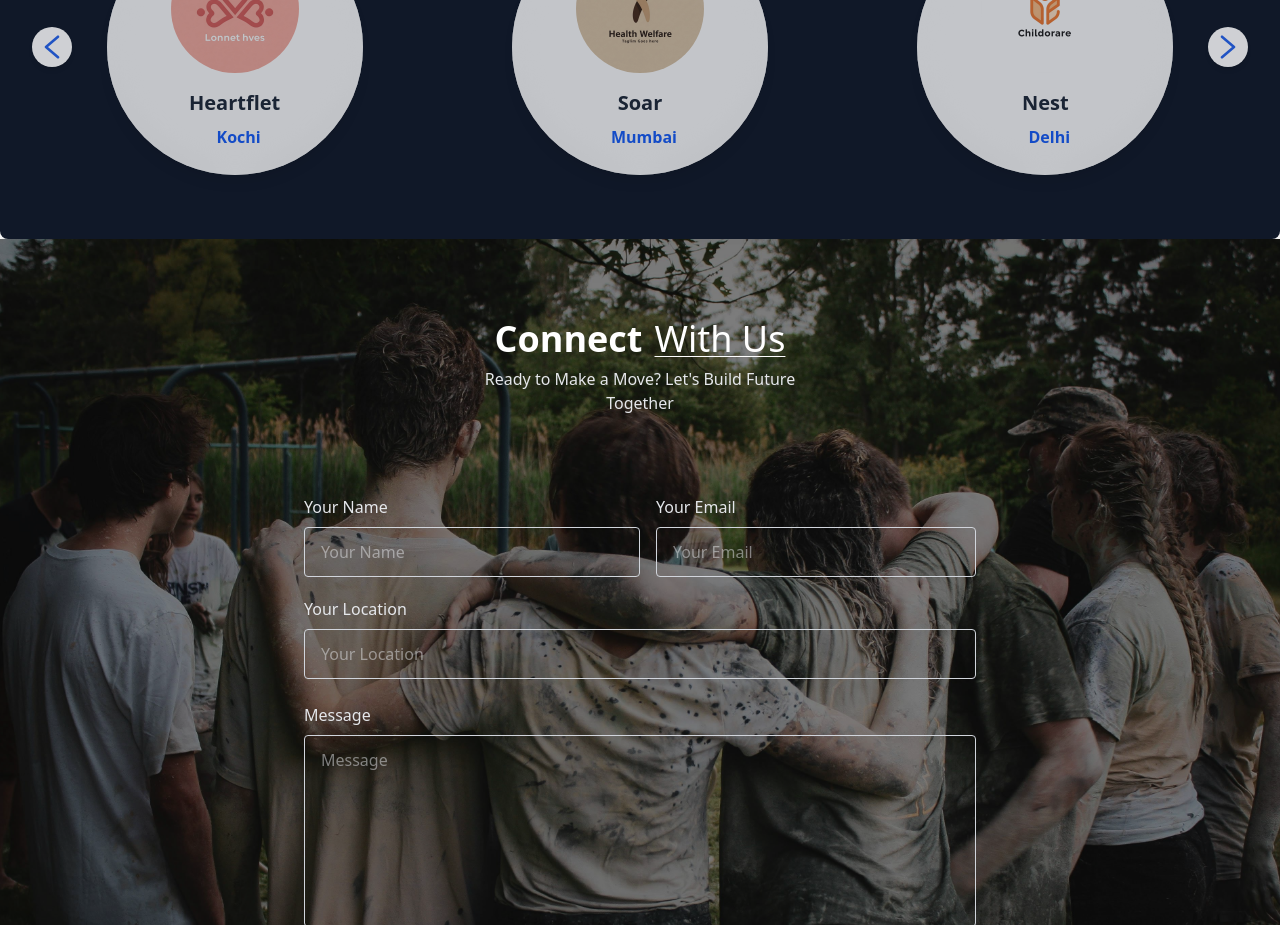
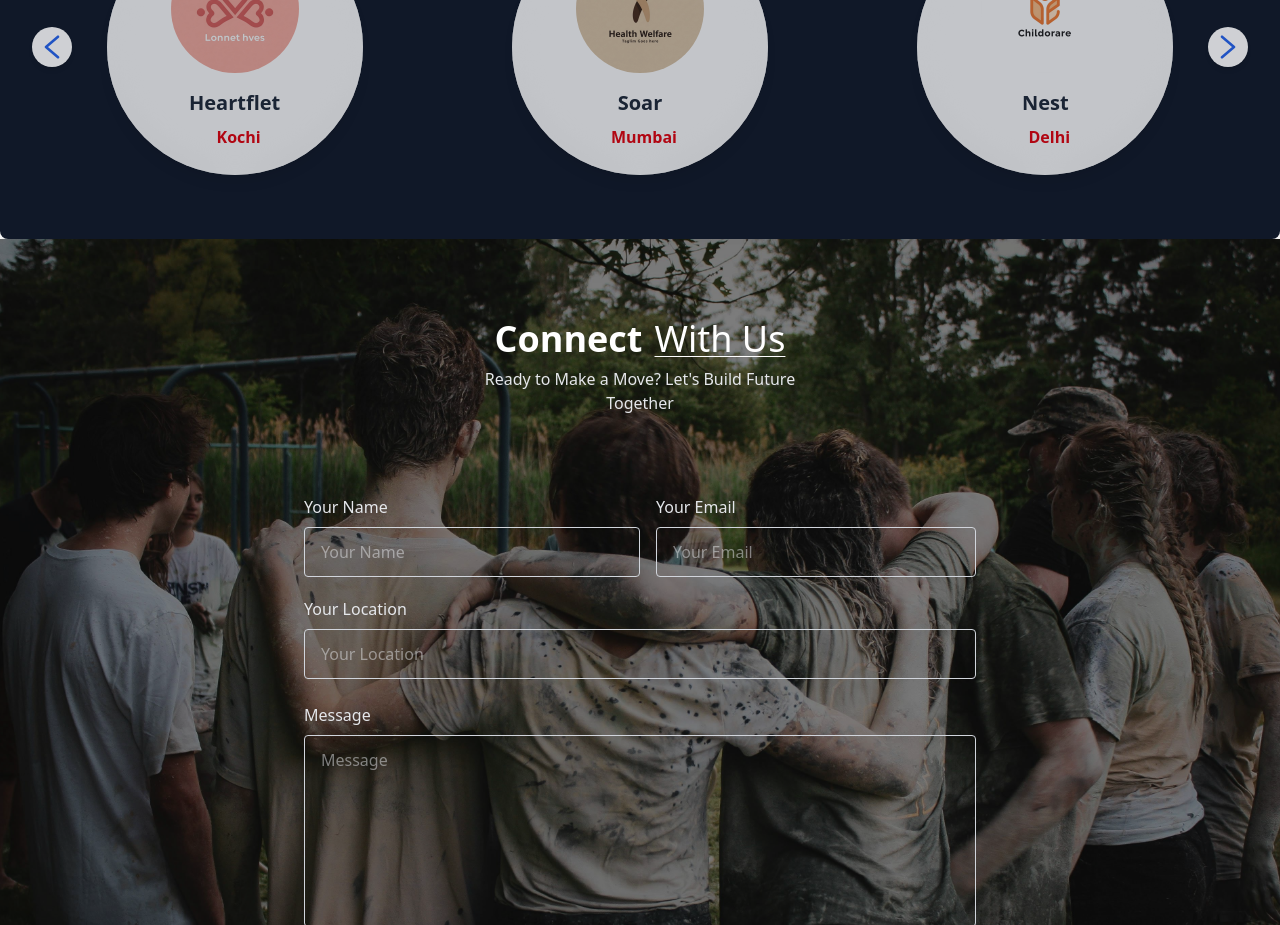
Before and after one commit to Alvifatalerror/Food-Distribution, a React (Vite) app: page / in a window 1280 px wide. Shown: the part 2460-3385 px from the top of the page. Built offline with nearby package versions, Linux system fonts and the light colour scheme.

Commit message:
Projects page updated

```diff
--- a/src/components/Navbar.jsx
+++ b/src/components/Navbar.jsx
@@ -10,7 +10,7 @@ const Navbar = () => {
 
 useEffect(()=>{
   if(showMobileMenu){
-    document.body.style.overflow = 'hidden'
+    document.body.style.overflow = 'hidden';
   }else{
     document.body.style.overflow = 'auto';
   }
--- a/src/components/Projects.jsx
+++ b/src/components/Projects.jsx
@@ -102,9 +102,9 @@ const Projects = () => {
                 index === projectsData.length - 1 ? "opacity-100" : "opacity-75"
               }`}
             >
-              <div className="relative group w-64 h-64 mx-auto">
+              <div className="relative group w-64 h-64 mx-auto floating-card">
                 {/* Base Layer (Shadow Layer) */}
-                <div className="absolute inset-0 bg-white rounded-full shadow-lg shadow-[0_4px_14px_rgba(99,102,241,0.5)] transform group-hover:scale-105 transition-transform duration-300 z-10 group-hover:shadow-[0_8px_24px_rgba(99,102,241,0.7)]"></div>
+                <div className="absolute inset-0 bg-white rounded-full shadow-lg shadow-[0_4px_14px_rgba(255,0,0,0.5)] transform group-hover:scale-105 transition-transform duration-300 z-10 group-hover:shadow-[0_8px_24px_rgba(255,0,0,0.7)]"></div>
 
                 {/* Glass Layer */}
                 <div className="absolute inset-0 bg-white/20 backdrop-blur-md rounded-full border-2 border-white/10 z-20"></div>
@@ -124,7 +124,7 @@ const Projects = () => {
                       <span className="text-green-600 font-semibold">
                         {project.price}
                       </span>
-                      <span className="text-blue-600 font-semibold ml-2">
+                      <span className="text-red-600 font-semibold ml-2">
                         {project.location}
                       </span>
                     </div>
```
